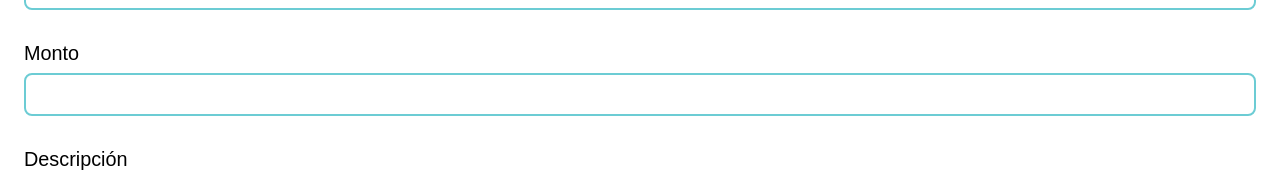
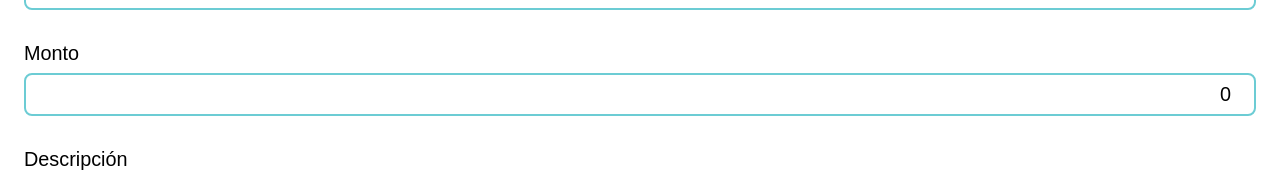
Before and after one commit to jhordanv10/cashflow-app, a Vue app: page / in a window 1280 px wide. Both pictures are taken after a click on the button "Agregar movimiento". Shown: the part 148-320 px from the top of the page. Built offline with nearby package versions, Linux system fonts and the light colour scheme.

Commit message:
Input type number

```diff
--- a/src/components/Atoms/Resume/Action.vue
+++ b/src/components/Atoms/Resume/Action.vue
@@ -12,7 +12,7 @@
                 </div>
                 <div class="field">
                     <label >Monto</label>
-                    <input type="number" v-model="amount" required>
+                    <input type="number" v-model="amount">
                 </div>
                 <div class="field">
                     <label >Descripción</label>
@@ -44,7 +44,7 @@
     const showModal =  ref(false)
 
     const title =  ref(" ")
-    const amount =  ref()
+    const amount =  ref(0)
     const description =  ref(" ")
     const movementType =  ref("Ingreso")
 
```
